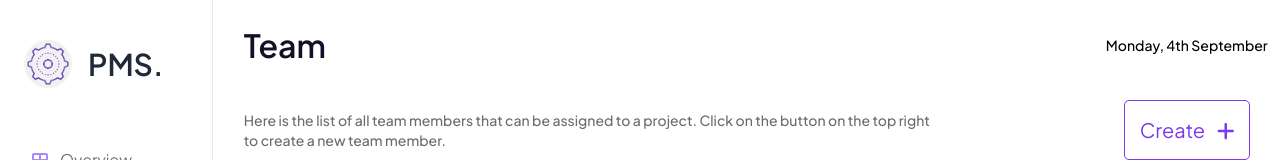
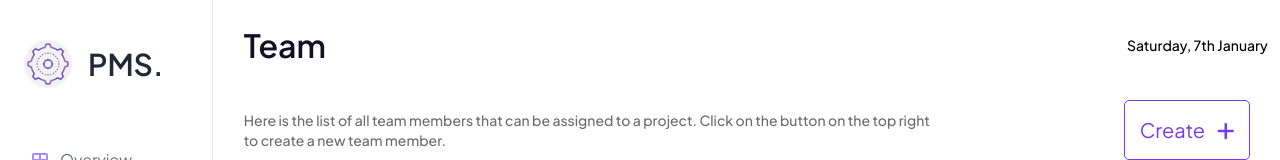
Before and after one commit to Kaykeks1/pms-ui, a Next.js app: page /team in a window 1280 px wide. Shown: the top 160 px of the page. Built offline with nearby package versions, Linux system fonts and the light colour scheme; no server answers.

Commit message:
show current date

```diff
--- a/components/layouts/MainLayout.tsx
+++ b/components/layouts/MainLayout.tsx
@@ -4,6 +4,7 @@ import Head from 'next/head'
 import Image from 'next/image'
 import profilePic from './growth.png'
 import Sidebar from '../sidebar/Sidebar'
+import formatDate from '../../utils/formatDate';
 
 type Props = {
   children?: ReactNode
@@ -28,7 +29,8 @@ const MainLayout = ({ children, title = 'This is the default title', pageTitle }
       <div className='page-container'>
         <div className='page-header'>
           <h5 className='page-title'>{pageTitle}</h5>
-          <span className='current-date'>Monday, 4th September</span>
+          {/* <span className='current-date'>Monday, 4th September</span> */}
+          <span className='current-date'>{formatDate.normal4(new Date())}</span>
         </div>
         <div className='page-body'>
           {children}
--- a/utils/formatDate.tsx
+++ b/utils/formatDate.tsx
@@ -3,5 +3,6 @@ import format from 'date-fns/format';
 const normal = (date) => date && formatDate(date, 'yyyy-MM-dd');
 const normal2 = (date) => date && formatDate(date, 'dd/MM/yyyy');
 const normal3 = (date) => date && formatDate(date, 'dd MMM yyyy');
+const normal4 = (date) => date && formatDate(date, 'cccc, do MMMM');
 const formatDate = (date, formatType) => format(date instanceof Date ? date : new Date(date.includes('Z') ? date : date.replace(/-/g, "/")), formatType)
-export default { normal, normal2, normal3 };
+export default { normal, normal2, normal3, normal4 };
```
